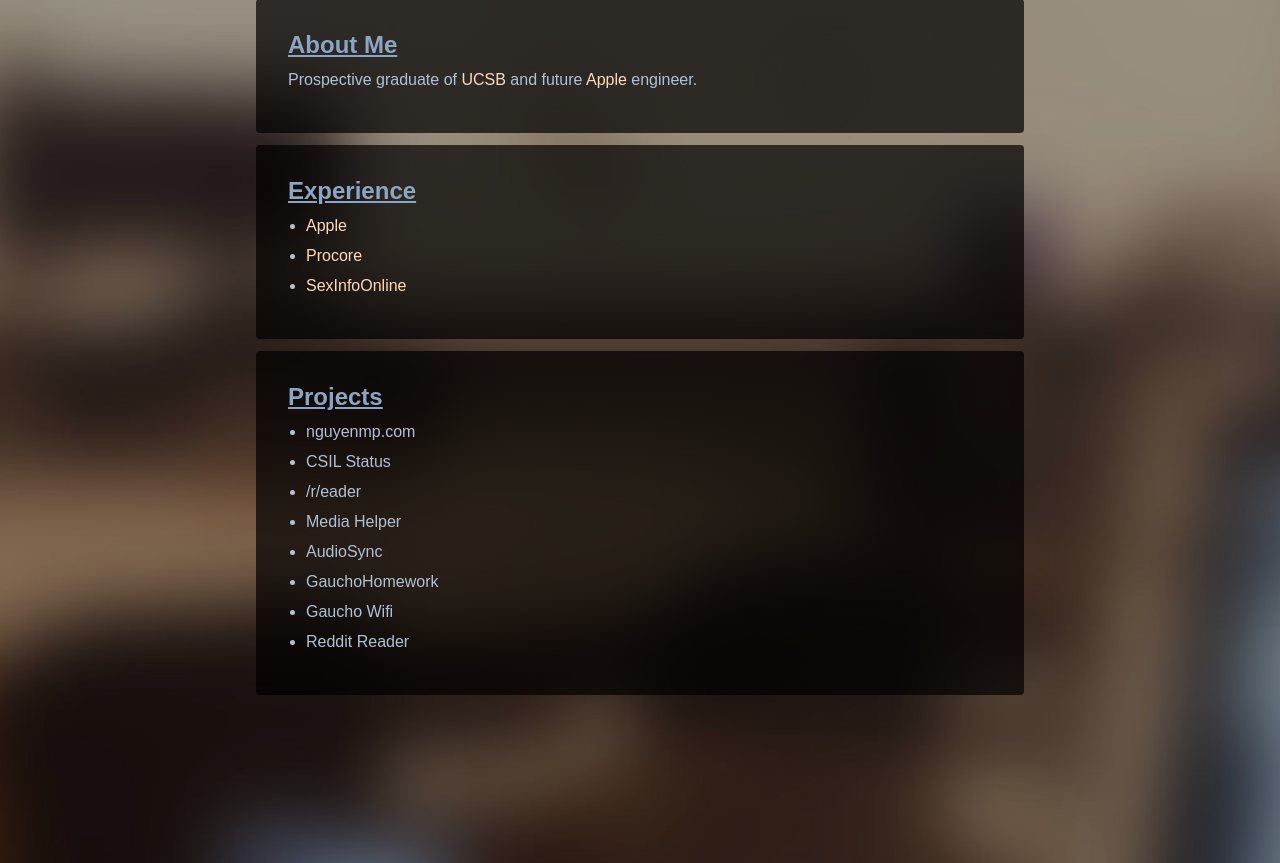
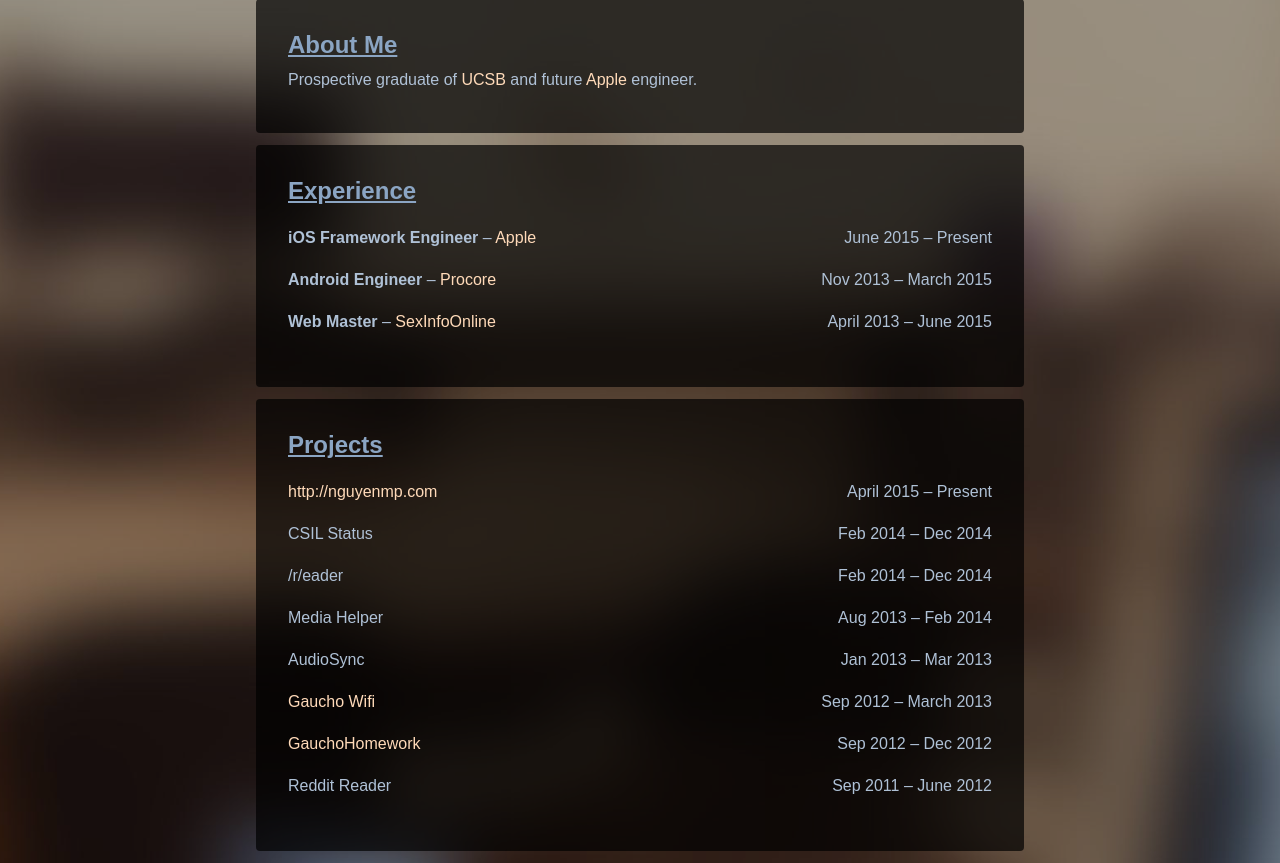
Before and after one commit to nguyenmp/mark-nguyen, a PHP site: page / in a window 1280 px wide. Shown: the part 141-1004 px from the top of the page. Run offline with PHP 8.4, Linux system fonts and the light colour scheme.

Commit message:
Added more details about my experiences and projects

```diff
--- a/index.html
+++ b/index.html
@@ -27,10 +27,22 @@
       <section id="experience" name="experience" class="content_card" data-fade-in="0.5s">
         <div class="content_card_inner">
           <header><h2>Experience</h2></header>
-          <ul>
-            <li><a href="http://apple.com">Apple</a></li>
-            <li><a href="http://procore.com">Procore</a></li>
-            <li><a href="http://sexinfoonline.com">SexInfoOnline</a></li>
+          <ul id="list-of-companies">
+            <li><section class="company">
+              <header><span class="job-title">iOS Framework Engineer</span> &ndash; <span class="company-name"><a href="http://apple.com">Apple</a></span></header>
+              <span class="company-date">June 2015 &ndash; Present</span>
+              <span class="company-description"></span>
+            </section></li>
+            <li><section class="company">
+              <header><span class="job-title">Android Engineer</span> &ndash; <span class="company-name"><a href="http://procore.com">Procore</a></span></header>
+              <span class="company-date">Nov 2013 &ndash; March 2015</span>
+              <span class="company-description"></span>
+            </section></li>
+            <li><section class="company">
+              <header><span class="job-title">Web Master</span> &ndash; <span class="company-name"><a href="http://sexinfoonline.com">SexInfoOnline</a></span></header>
+              <span class="company-date">April 2013 &ndash; June 2015</span>
+              <span class="company-description"></span>
+            </section></li>
           </ul>
         </div>
       </section>
@@ -38,15 +50,47 @@
       <section id="projects" name="projects" class="content_card" data-fade-in="1s">
         <div class="content_card_inner">
           <header><h2>Projects</h2></header>
-          <ul>
-            <li>nguyenmp.com</li>
-            <li>CSIL Status</li>
-            <li>/r/eader</li>
-            <li>Media Helper</li>
-            <li>AudioSync</li>
-            <li>GauchoHomework</li>
-            <li>Gaucho Wifi</li>
-            <li>Reddit Reader</li>
+          <ul id="list-of-projects">
+            <li><section class="project">
+              <header><span class="project-name"><a href="http://nguyenmp.com">http://nguyenmp.com</a></span></header>
+              <span class="project-date">April 2015 &ndash; Present</span>
+              <span class="project-description"></span>
+            </section></li>
+            <li><section class="project">
+              <header><span class="project-name">CSIL Status</span></header>
+              <span class="project-date">Feb 2014 &ndash; Dec 2014</span>
+              <span class="project-description"></span>
+            </section></li>
+            <li><section class="project">
+              <header><span class="project-name">/r/eader</span></header>
+              <span class="project-date">Feb 2014 &ndash; Dec 2014</span>
+              <span class="project-description"></span>
+            </section></li>
+            <li><section class="project">
+              <header><span class="project-name">Media Helper</span></header>
+              <span class="project-date">Aug 2013 &ndash; Feb 2014</span>
+              <span class="project-description"></span>
+            </section></li>
+            <li><section class="project">
+              <header><span class="project-name">AudioSync</span></header>
+              <span class="project-date">Jan 2013 &ndash; Mar 2013</span>
+              <span class="project-description"></span>
+            </section></li>
+            <li><section class="project">
+              <header><span class="project-name"><a href="https://play.google.com/store/apps/details?id=com.nguyenmp.gauchowifi">Gaucho Wifi</a></span></header>
+              <span class="project-date">Sep 2012 &ndash; March 2013</span>
+              <span class="project-description"></span>
+            </section></li>
+            <li><section class="project">
+              <header><span class="project-name"><a href="https://play.google.com/store/apps/details?id=com.nguyenmp.gauchodroid">GauchoHomework</a></span></header>
+              <span class="project-date">Sep 2012 &ndash; Dec 2012</span>
+              <span class="project-description"></span>
+            </section></li>
+            <li><section class="project">
+              <header><span class="project-name">Reddit Reader</span></header>
+              <span class="project-date">Sep 2011 &ndash; June 2012</span>
+              <span class="project-description"></span>
+            </section></li>
           </ul>
         </div>
       </section>
--- a/main.css
+++ b/main.css
@@ -278,12 +278,23 @@ a {
   list-style-type: none; }
 
 li {
-  margin: 12px;
-  margin-left: 18px; }
+  margin: 24px 0px; }
 
 p {
   margin-top: 12px;
   margin-bottom: 12px; }
+
+#projects header, #experience header {
+  display: inline; }
+
+#list-of-projects, #list-of-companies {
+  list-style-type: none; }
+
+.project-date, .company-date {
+  float: right; }
+
+.job-title {
+  font-weight: bold; }
 
 #title_container {
   width: 100%;
--- a/scss/content.scss
+++ b/scss/content.scss
@@ -48,11 +48,28 @@ a {
 }
 
 li {
-    margin: 12px;
-    margin-left: 18px;
+    margin: 24px 0px;
 }
 
 p {
     margin-top: 12px;
     margin-bottom: 12px;
 }
+
+#projects, #experience {
+    header {
+        display: inline;
+    }
+}
+
+#list-of-projects, #list-of-companies {
+    list-style-type: none;
+}
+
+.project-date, .company-date {
+    float: right;
+}
+
+.job-title {
+    font-weight: bold;
+}
```
